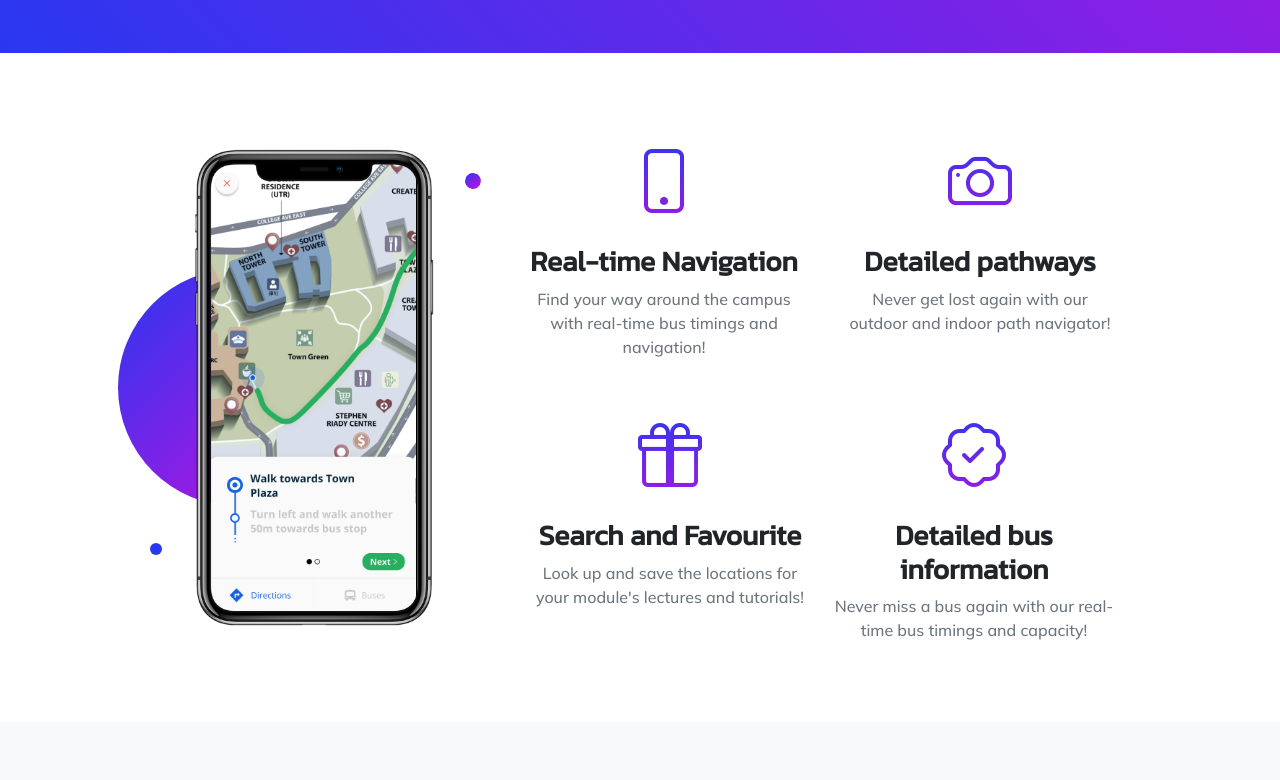
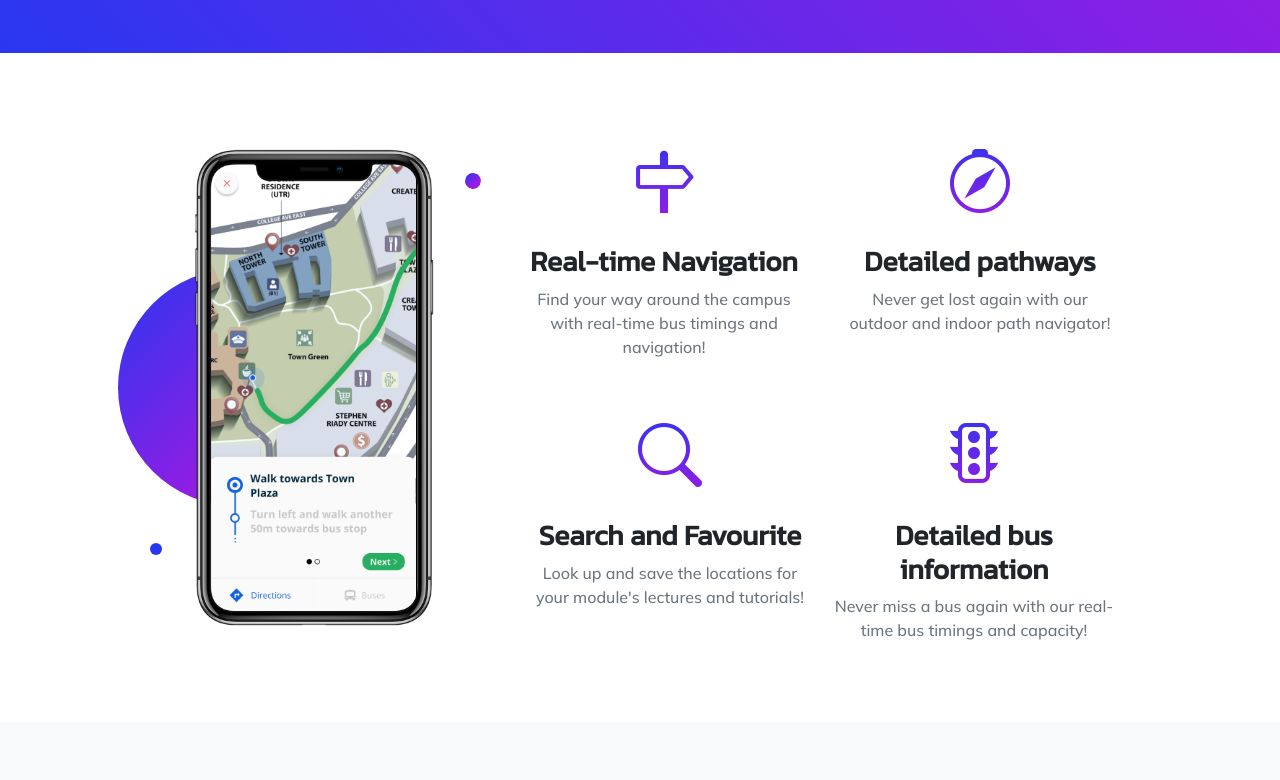
Before and after one commit to keanecjy/NUSTravelBuddy, a plain HTML site: page index.html in a window 1280 px wide. Shown: the part 920-1700 px from the top of the page. Drawn offline with nearby package versions, Linux system fonts and the light colour scheme.

Commit message:
update text icons

```diff
--- a/index.html
+++ b/index.html
@@ -174,7 +174,7 @@
                   <!-- Feature item-->
                   <div class="text-center">
                     <i
-                      class="bi-phone icon-feature text-gradient d-block mb-3"
+                      class="bi-signpost icon-feature text-gradient d-block mb-3"
                     ></i>
                     <h3 class="font-alt">Real-time Navigation</h3>
                     <p class="text-muted mb-0">
@@ -187,7 +187,7 @@
                   <!-- Feature item-->
                   <div class="text-center">
                     <i
-                      class="bi-camera icon-feature text-gradient d-block mb-3"
+                      class="bi-compass icon-feature text-gradient d-block mb-3"
                     ></i>
                     <h3 class="font-alt">Detailed pathways</h3>
                     <p class="text-muted mb-0">
@@ -202,7 +202,7 @@
                   <!-- Feature item-->
                   <div class="text-center">
                     <i
-                      class="bi-gift icon-feature text-gradient d-block mb-3"
+                      class="bi-search icon-feature text-gradient d-block mb-3"
                     ></i>
                     <h3 class="font-alt">Search and Favourite</h3>
                     <p class="text-muted mb-0">
@@ -215,7 +215,7 @@
                   <!-- Feature item-->
                   <div class="text-center">
                     <i
-                      class="bi-patch-check icon-feature text-gradient d-block mb-3"
+                      class="bi-stoplights icon-feature text-gradient d-block mb-3"
                     ></i>
                     <h3 class="font-alt">Detailed bus information</h3>
                     <p class="text-muted mb-0">
```
